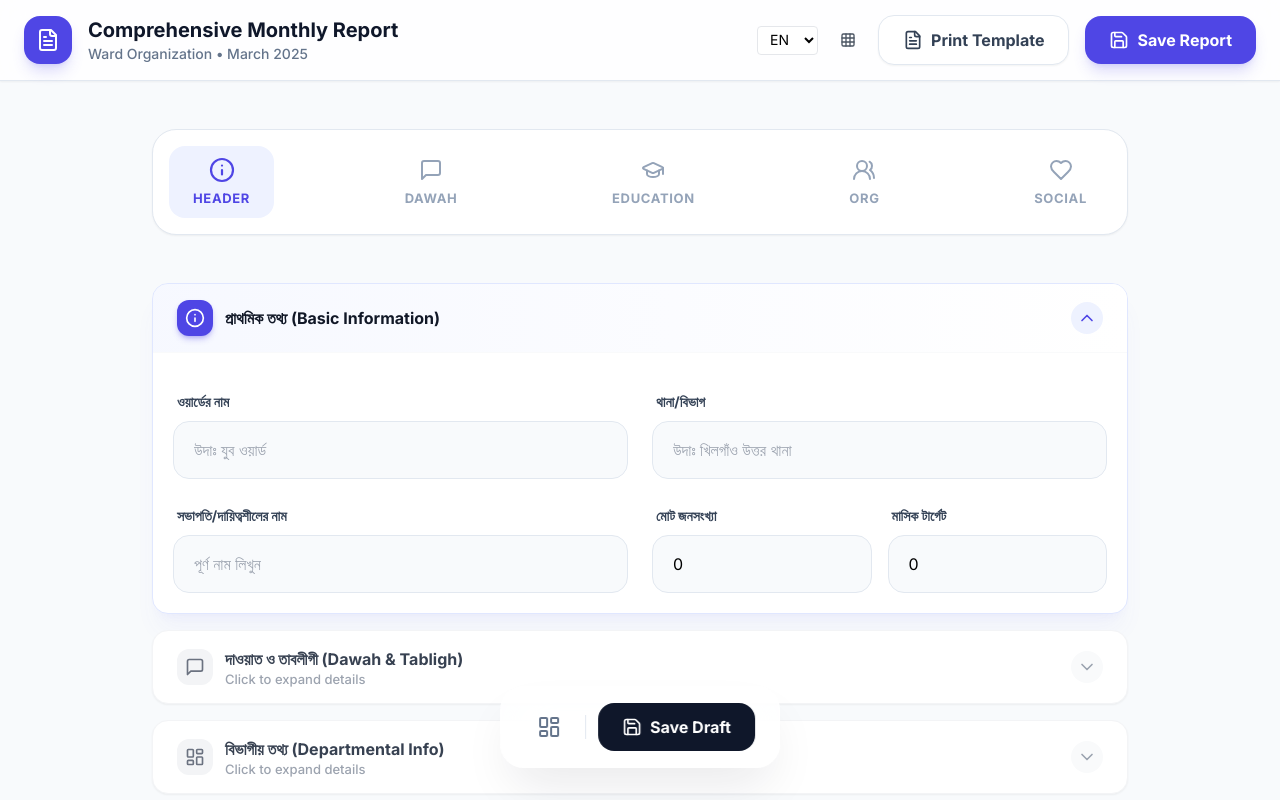
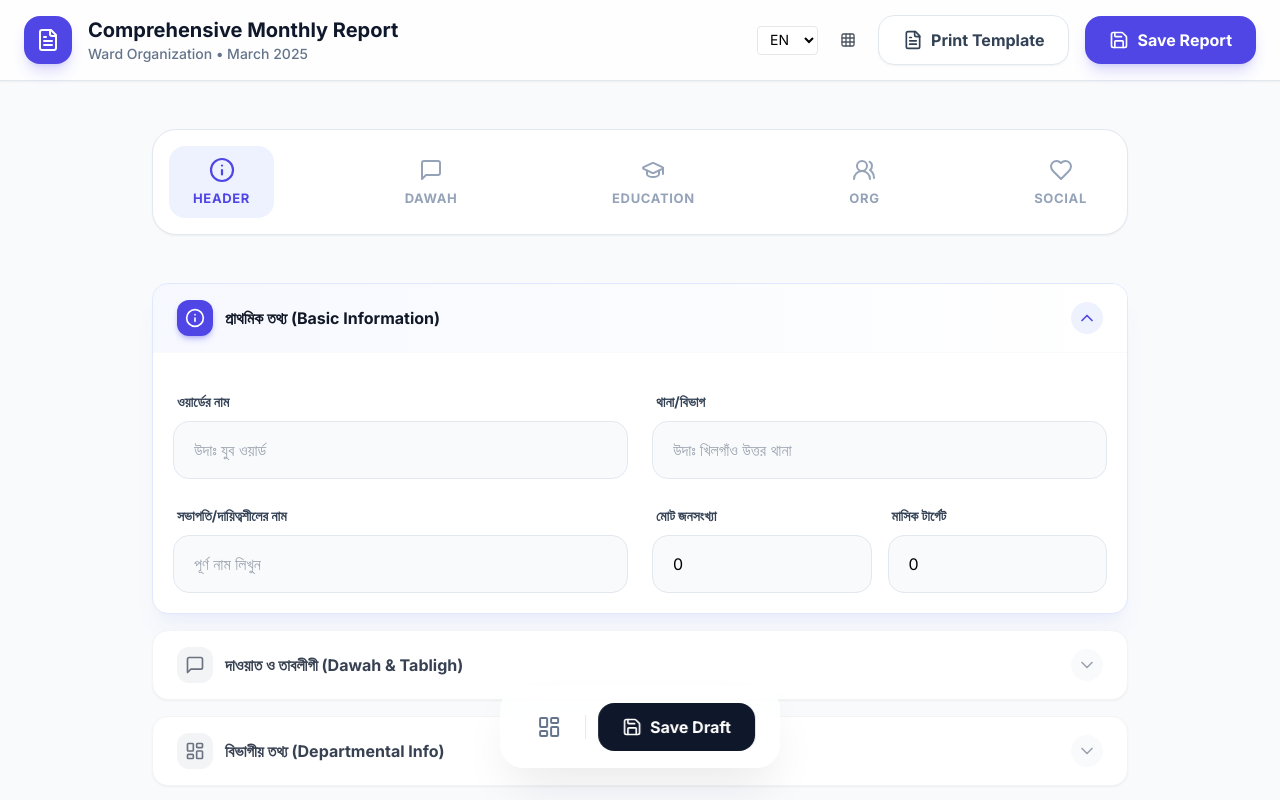
Before and after one commit to hsntareq/bjiweb, a Next.js app: page /organization-report/comprehensive in a window 1280 px wide. Shown: the top 800 px of the page. Built offline with nearby package versions, Linux system fonts and the light colour scheme; a web font is replaced by a local one.

Commit message:
Size adjusting

```diff
--- a/src/app/planning-reporting/PlanningReportingClient.tsx
+++ b/src/app/planning-reporting/PlanningReportingClient.tsx
@@ -430,12 +430,22 @@ export default function PlanningReportingClient({ accessToken }: { accessToken:
 				</div>
 			</div>
 
+
 			<div className="bg-white rounded-2xl border border-gray-200 overflow-hidden shadow-sm">
 				{/* Tabs */}
-				<div className="flex border-b border-gray-100 bg-gray-50/50 p-2 gap-2">
-					<button onClick={() => setActiveTab('comprehensive')} className={`flex-1 py-2.5 text-sm font-semibold rounded-lg transition-all ${activeTab === 'comprehensive' ? 'bg-white text-indigo-600 shadow-sm ring-1 ring-gray-200/50' : 'text-gray-500 hover:text-gray-700 hover:bg-gray-100'}`}>Comprehensive Report</button>
-					<button onClick={() => setActiveTab('plan')} className={`flex-1 py-2.5 text-sm font-semibold rounded-lg transition-all ${activeTab === 'plan' ? 'bg-white text-emerald-600 shadow-sm ring-1 ring-gray-200/50' : 'text-gray-500 hover:text-gray-700 hover:bg-gray-100'}`}>Monthly Plan</button>
-					<button onClick={() => setActiveTab('report')} className={`flex-1 py-2.5 text-sm font-semibold rounded-lg transition-all ${activeTab === 'report' ? 'bg-white text-rose-600 shadow-sm ring-1 ring-gray-200/50' : 'text-gray-500 hover:text-gray-700 hover:bg-gray-100'}`}>Basic Achievements</button>
+				<div className="flex border-b border-gray-100 bg-gray-50/50 p-5 gap-2 justify-between flex-wrap md:flex-nowrap">
+					<div className="flex gap-3">
+						<button onClick={() => setActiveTab('comprehensive')} className={`flex-1 px-5 py-3 text-sm font-semibold rounded-lg transition-all whitespace-nowrap ${activeTab === 'comprehensive' ? 'bg-indigo-600 text-indigo-200 shadow-sm ring-1 ring-gray-200/50' : 'text-gray-500 hover:text-gray-700 hover:bg-gray-100'}`}>Comprehensive Report</button>
+						<button onClick={() => setActiveTab('plan')} className={`flex-1 px-5 py-3 text-sm font-semibold rounded-lg transition-all whitespace-nowrap ${activeTab === 'plan' ? 'bg-emerald-600 text-emerald-200 shadow-sm ring-1 ring-gray-200/50' : 'text-gray-500 hover:text-gray-700 hover:bg-gray-100'}`}>Monthly Plan</button>
+						<button onClick={() => setActiveTab('report')} className={`flex-1 px-5 py-3 text-sm font-semibold rounded-lg transition-all whitespace-nowrap ${activeTab === 'report' ? 'bg-rose-600 text-rose-200 shadow-sm ring-1 ring-gray-200/50' : 'text-gray-500 hover:text-gray-700 hover:bg-gray-100'}`}>Basic Achievements</button>
+					</div>
+					<button
+						onClick={() => window.open(`/planning-reporting/print?orgId=${selectedOrgId}&year=${year}&month=${month}&token=${accessToken}`, '_blank')}
+						className="flex items-center gap-2 px-4 py-2 bg-gray-800 text-white rounded-xl hover:bg-gray-900 transition-colors shadow-lg"
+					>
+						<Printer className="w-4 h-4 shrink-0" />
+						Print Ward Report
+					</button>
 				</div>
 
 				<div className="p-6">
@@ -483,41 +493,30 @@ export default function PlanningReportingClient({ accessToken }: { accessToken:
 
 							{activeTab === 'comprehensive' && (
 								<div className="space-y-6">
-									<div className="flex justify-end mb-4">
-										<button
-											onClick={() => window.open(`/planning-reporting/print?orgId=${selectedOrgId}&year=${year}&month=${month}&token=${accessToken}`, '_blank')}
-											className="flex items-center gap-2 px-4 py-2 bg-gray-800 text-white rounded-xl hover:bg-gray-900 transition-colors shadow-lg"
-										>
-											<Printer className="w-4 h-4 shrink-0" />
-											Print Ward Report
-										</button>
-									</div>
-
-									<div className="grid grid-cols-1 md:grid-cols-3 gap-6 mb-8">
+
+
+									<ReportAccordionSection title="১. দাওয়াতঃ" icon={Megaphone}>
+
+										<div className="grid grid-cols-3 gap-6 mb-8">
 											<div className="bg-indigo-50/50 p-4 rounded-2xl border border-indigo-100">
 												<p className="text-xs font-bold text-indigo-400 uppercase mb-1">মোট দাওয়াত</p>
 												<p className="text-2xl font-black text-indigo-700">
 													{compReport.headerInfo?.totalReachedCount || 0}
-												<span className="text-[10px] text-indigo-300 ml-2 font-normal italic">{"{{"}totalDawahReached{"}}"}</span>
 												</p>
 											</div>
 											<div className="bg-emerald-50/50 p-4 rounded-2xl border border-emerald-100">
 												<p className="text-xs font-bold text-emerald-400 uppercase mb-1">মোট জনসংখ্যা</p>
 												<p className="text-2xl font-black text-emerald-700">
 													{compReport.headerInfo?.totalPopulationCount || 0}
-												<span className="text-[10px] text-emerald-300 ml-2 font-normal italic">{"{{"}totalPopulationReached{"}}"}</span>
 												</p>
 											</div>
 											<div className="bg-rose-50/50 p-4 rounded-2xl border border-rose-100">
 												<p className="text-xs font-bold text-rose-400 uppercase mb-1">মোট সহযোগী সদস্য</p>
 												<p className="text-2xl font-black text-rose-700">
 													{compReport.headerInfo?.totalAssociateCount || 0}
-												<span className="text-[10px] text-rose-300 ml-2 font-normal italic">{"{{"}totalAssociateReached{"}}"}</span>
 												</p>
 											</div>
 										</div>
-
-									<ReportAccordionSection title="১. দাওয়াতঃ" icon={Megaphone}>
 										<div className="space-y-4">
 											<ReportAccordionSection title="ক) জনসাধারণের মাঝে সর্বমোট দাওয়াত" onEdit={isFuture ? undefined : () => setIsDawatTablighModalOpen(true)} buttonText="দাওয়াত এডিট" icon={Megaphone}>
 												<div className="space-y-8">
--- a/src/components/Reporting/ReportAccordionSection.tsx
+++ b/src/components/Reporting/ReportAccordionSection.tsx
@@ -1,5 +1,5 @@
+import { CheckCircle2, ChevronDown, Edit2, Folder } from 'lucide-react';
 import React, { useState } from 'react';
-import { Edit2, ChevronDown, ChevronUp, Folder, FileText, CheckCircle2 } from 'lucide-react';
 
 interface ReportAccordionSectionProps {
 	title: string;
@@ -42,20 +42,22 @@ export const ReportAccordionSection: React.FC<ReportAccordionSectionProps> = ({
 				className={`px-3 sm:px-6 py-2 sm:py-4 flex flex-col sm:flex-row sm:items-center justify-between cursor-pointer transition-colors ${isOpen ? 'bg-gradient-to-r from-indigo-50/50 to-white' : 'hover:bg-gray-50/50'} gap-2 sm:gap-4 border-b sm:border-b-0 border-gray-100`}
 				onClick={handleToggle}
 			>
-        <div className="flex items-center gap-2 sm:gap-3">
+				<div className="flex items-center gap-2 sm:gap-3 flex-1">
 					<div className={`w-7 h-7 sm:w-9 sm:h-9 rounded-xl flex items-center justify-center transition-all duration-300 shrink-0 ${isOpen ? 'bg-indigo-600 text-white shadow-md shadow-indigo-600/30' : 'bg-gray-100 text-gray-500 group-hover:bg-gray-200'}`}>
 						<Icon className="w-4 h-4 sm:w-5 sm:h-5 shrink-0" />
 					</div>
-          <div>
+					<div className='flex-1 flex items-center gap-5'>
 						<div className="flex items-center gap-2">
 							<h3 className={`font-bold transition-colors text-sm sm:text-base ${isOpen ? 'text-gray-900' : 'text-gray-700'}`}>{title}</h3>
 							{completed && <CheckCircle2 className="w-4 h-4 text-emerald-500 shrink-0" />}
 						</div>
-            {!isOpen && <p className="text-[10px] sm:text-xs text-gray-400 font-medium">Click to expand details</p>}
 					</div>
+					<div className={`flex w-7 h-7 sm:w-8 sm:h-8 rounded-full items-center justify-center transition-all duration-300 shrink-0 ml-auto sm:ml-0 ${isOpen ? 'bg-indigo-50 text-indigo-600 rotate-180' : 'bg-gray-50 text-gray-400'}`}>
+						<ChevronDown className="w-4 h-4 sm:w-5 sm:h-5 shrink-0" />
 					</div>
 
-        <div className="flex flex-row items-center gap-2 sm:gap-3 w-full sm:w-auto">
+				</div>
+
 				{onEdit && (
 					<button
 						onClick={(e) => {
@@ -68,10 +70,8 @@ export const ReportAccordionSection: React.FC<ReportAccordionSectionProps> = ({
 						<span>{buttonText}</span>
 					</button>
 				)}
-          <div className={`flex w-7 h-7 sm:w-8 sm:h-8 rounded-full items-center justify-center transition-all duration-300 shrink-0 ml-auto sm:ml-0 ${isOpen ? 'bg-indigo-50 text-indigo-600 rotate-180' : 'bg-gray-50 text-gray-400'}`}>
-            <ChevronDown className="w-4 h-4 sm:w-5 sm:h-5 shrink-0" />
-          </div>
-        </div>
+
+
 			</div>
 
 			{/* Accordion Content */}
```
Lines whose indentation alone changed are shown as unchanged.
